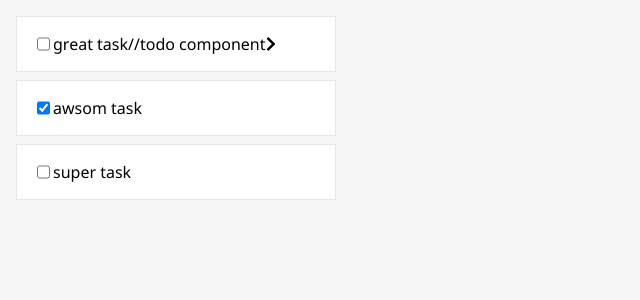
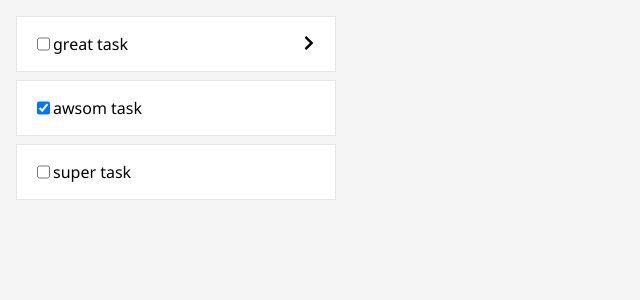
Before and after one commit to m-lobocki/PersonalNotes, a React (Create React App) app: page / in a window 1280 px wide. Shown: the top 300 px of the page, without its empty margins (0-640 px from the left). Built offline with nearby package versions, Linux system fonts and the light colour scheme.

Commit message:
Add Icon Component

```diff
--- a/src/components/TaskList.scss
+++ b/src/components/TaskList.scss
@@ -40,13 +40,7 @@
 }
 
 .info {
-  & > &__icon {
-    margin-left: auto;
-
-    &:hover {
-      background-color: red;
-    }
-
+  & > .icon-wrapper > &__icon {
     &--expanded {
       @include icon-rotate-animation(0, 90deg);
     }
@@ -56,3 +50,17 @@
     }
   }
 }
+
+.icon-wrapper {
+  transition: 200ms all;
+  display: flex;
+  height: 1.2rem;
+  width: 1.2rem;
+  justify-content: center;
+  align-items: center;
+  margin-left: auto;
+
+  &:hover {
+    background-color: lightgray;
+  }
+}
--- a/src/components/TaskListItem.tsx
+++ b/src/components/TaskListItem.tsx
@@ -18,9 +18,7 @@ export class TaskListItem extends React.Component<TaskListItemProps, TaskListIte
     readonly state = {isExpanded: false, hasBeenClicked: false};
 
     toggleExpansion = () => {
-        this.setState(state => {
-            return {isExpanded: !state.isExpanded, hasBeenClicked: true}
-        });
+        this.setState(state => ({isExpanded: !state.isExpanded, hasBeenClicked: true}));
     };
 
     stopPropagation = (event: SyntheticEvent) => {
@@ -36,19 +34,16 @@ export class TaskListItem extends React.Component<TaskListItemProps, TaskListIte
                 <div className={"item__info info " + (hasRelatedTasks ? "item__info--has-tasks" : "")}>
                     <input type="checkbox" checked={this.props.task.isDone}/>
                     <p>{this.props.task.description}</p>
-                    {
-                        hasRelatedTasks &&
-                        <figure>//todo component
-                            <FontAwesomeIcon
-                                className={"info__icon " + (isExpanded ? "info__icon--expanded" : (this.state.hasBeenClicked ? "info__icon--shrank" : ""))}
-                                onClick={this.toggleExpansion}
-                                icon={faChevronRight}/>
-                        </figure>
+                    {hasRelatedTasks &&
+                    <figure className="icon-wrapper" onClick={this.toggleExpansion}>
+                        <FontAwesomeIcon
+                            className={"info__icon " + (isExpanded ? "info__icon--expanded" : (this.state.hasBeenClicked ? "info__icon--shrank" : ""))}
+                            icon={faChevronRight}/>
+                    </figure>
                     }
                 </div>
-                {
-                    isExpanded &&
-                    <TaskList className="item__related-tasks" tasks={relatedTasks}/>
+                {isExpanded &&
+                <TaskList className="item__related-tasks" tasks={relatedTasks}/>
                 }
             </div>
         );
```
Also changed, not shown: src/components/Icon.tsx (added, +42 -0 lines).
